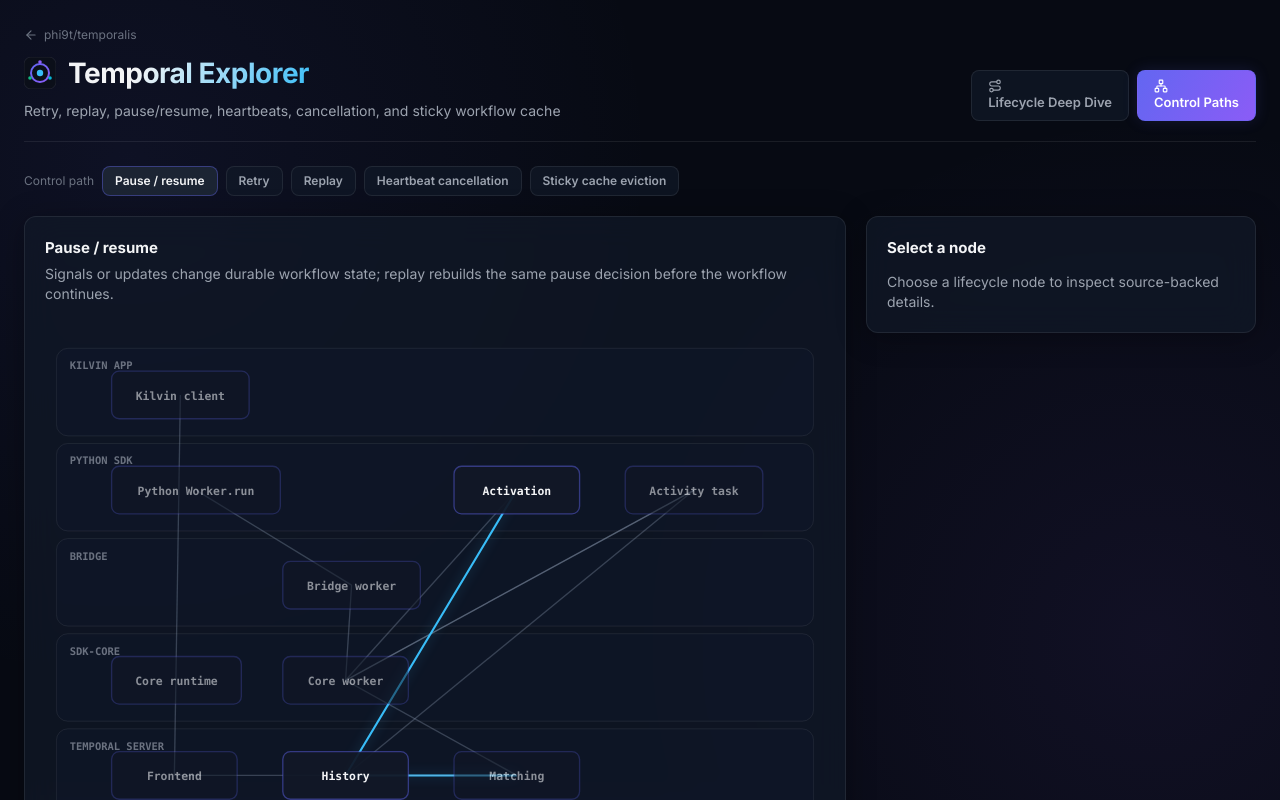
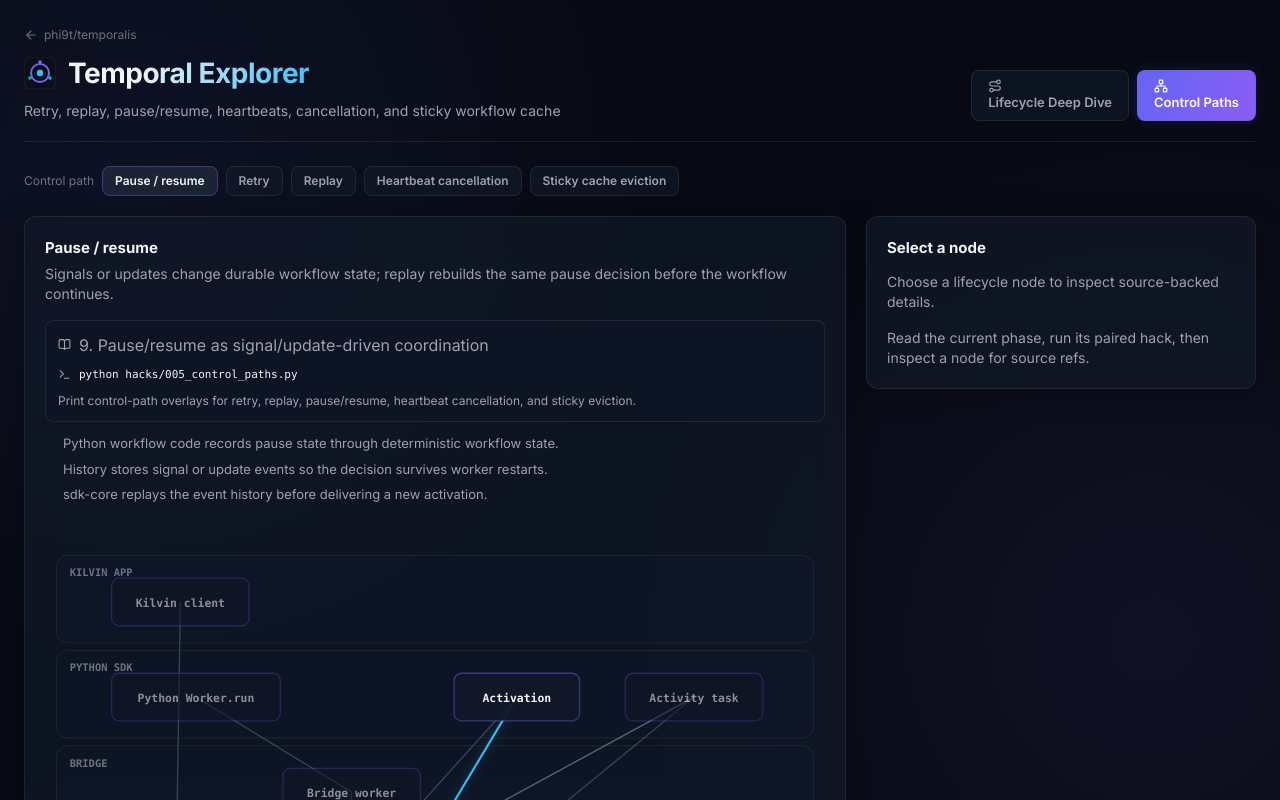
Before and after one commit to phi9t/temporalis, a React (Vite) app in the folder explorer/: page / in a window 1280 px wide. Both pictures are taken after a click on the button "Control Paths". Shown: the top 800 px of the page. Built offline with nearby package versions, Linux system fonts and the light colour scheme.

Commit message:
Add guide and hack links to Temporal explorer

```diff
--- a/explorer/src/control/ControlPathsExplorer.tsx
+++ b/explorer/src/control/ControlPathsExplorer.tsx
@@ -1,8 +1,10 @@
 import { useEffect, useMemo, useState } from 'react'
+import { BookOpen, Terminal } from 'lucide-react'
 import { AsyncBoundary } from '@/explorer-kit/AsyncBoundary'
 import { SubjectSwitcher } from '@/explorer-kit/SubjectSwitcher'
 import { Card, CardContent, CardHeader, CardTitle } from '@/components/ui/card'
 import type { ExplorerModeProps } from '@/explorer-kit/mode'
+import { guideUrl } from '@/lib/assets'
 import { errorMessage, fetchExplorerJson } from '@/lib/fetch'
 import LifecycleDiagram from '@/lifecycle/LifecycleDiagram'
 import LifecycleDrawer from '@/lifecycle/LifecycleDrawer'
@@ -106,8 +108,29 @@
           <CardHeader>
             <CardTitle>{scenario.label}</CardTitle>
             <p className="text-sm text-ink-soft">{scenario.summary}</p>
+            <div className="guide-hack-panel compact">
+              <a
+                className="guide-action"
+                href={guideUrl(scenario.guide_anchor)}
+                target="_blank"
+                rel="noopener noreferrer"
+              >
+                <BookOpen size={13} aria-hidden="true" />
+                <span>{scenario.guide_title}</span>
+              </a>
+              <div className="guide-command">
+                <Terminal size={13} aria-hidden="true" />
+                <code>python {scenario.hack_script}</code>
+              </div>
+              <p className="text-xs text-ink-soft">{scenario.hack_summary}</p>
+            </div>
           </CardHeader>
           <CardContent>
+            <ul className="control-details">
+              {scenario.details.map((detail) => (
+                <li key={detail}>{detail}</li>
+              ))}
+            </ul>
             <LifecycleDiagram
               nodes={lifecycle.nodes}
               edges={lifecycle.edges}
--- a/explorer/src/index.css
+++ b/explorer/src/index.css
@@ -375,6 +375,60 @@
   color: var(--color-cyan);
 }
 
+.guide-hack-panel {
+  display: grid;
+  gap: 10px;
+  padding: 12px;
+  border: 1px solid var(--color-panelborder);
+  border-radius: var(--radius-btn);
+  background: rgba(15, 23, 42, 0.42);
+}
+
+.guide-hack-panel.compact {
+  margin-top: 12px;
+}
+
+.guide-action,
+.guide-command {
+  display: grid;
+  grid-template-columns: auto minmax(0, 1fr);
+  align-items: center;
+  gap: 8px;
+  min-width: 0;
+  color: var(--color-ink-soft);
+}
+
+.guide-action {
+  text-decoration: none;
+}
+
+.guide-action span {
+  min-width: 0;
+  overflow-wrap: anywhere;
+}
+
+.guide-action:hover {
+  color: var(--color-cyan);
+}
+
+.guide-command code {
+  min-width: 0;
+  overflow-wrap: anywhere;
+  font-size: 11px;
+  color: var(--color-ink);
+}
+
+.control-details {
+  margin: 0 0 18px;
+  padding-left: 18px;
+  color: var(--color-ink-soft);
+  font-size: 13px;
+}
+
+.control-details li + li {
+  margin-top: 6px;
+}
+
 @media (prefers-reduced-motion: reduce) {
   .lifecycle-edge line,
   .lifecycle-node,
--- a/explorer/src/lib/assets.ts
+++ b/explorer/src/lib/assets.ts
@@ -9,6 +9,10 @@
   return dataUrl('logo-mark.svg')
 }
 
+export function guideUrl(anchor: string): string {
+  return `${import.meta.env.BASE_URL}HACKERS_GUIDE.md#${anchor}`
+}
+
 export function sourceUrl(repoUrl: string, commit: string, path: string, line?: number): string {
   const anchor = line ? `#L${line}` : ''
   return `${repoUrl.replace(/\.git$/, '')}/blob/${commit}/${path}${anchor}`
--- a/explorer/src/lifecycle/LifecycleDrawer.tsx
+++ b/explorer/src/lifecycle/LifecycleDrawer.tsx
@@ -1,6 +1,26 @@
-import { ExternalLink } from 'lucide-react'
+import { BookOpen, ExternalLink, Terminal } from 'lucide-react'
 import { Card, CardContent, CardHeader, CardTitle } from '@/components/ui/card'
+import { guideUrl } from '@/lib/assets'
 import type { LifecycleNode, LifecyclePhase } from './types'
+
+function GuideHackPanel({ phase }: { phase: LifecyclePhase | null }) {
+  if (!phase) return null
+
+  return (
+    <div className="guide-hack-panel">
+      <h4 className="font-mono text-xs uppercase text-ink-muted">Read / Run / Inspect</h4>
+      <a className="guide-action" href={guideUrl(phase.guide_anchor)} target="_blank" rel="noopener noreferrer">
+        <BookOpen size={13} aria-hidden="true" />
+        <span>{phase.guide_title}</span>
+      </a>
+      <div className="guide-command">
+        <Terminal size={13} aria-hidden="true" />
+        <code>python {phase.hack_script}</code>
+      </div>
+      <p className="text-xs text-ink-soft">{phase.hack_summary}</p>
+    </div>
+  )
+}
 
 export default function LifecycleDrawer({
   node,
@@ -16,7 +36,11 @@
           <CardTitle>{phase?.label ?? 'Select a node'}</CardTitle>
         </CardHeader>
         <CardContent className="text-sm text-ink-soft">
-          {phase?.summary ?? 'Choose a lifecycle node to inspect source-backed details.'}
+          <div className="space-y-4">
+            <p>{phase?.summary ?? 'Choose a lifecycle node to inspect source-backed details.'}</p>
+            <p>Read the current phase, run its paired hack, then inspect a node for source refs.</p>
+            <GuideHackPanel phase={phase} />
+          </div>
         </CardContent>
       </Card>
     )
@@ -33,6 +57,7 @@
       <CardContent className="space-y-4 text-sm">
         <p className="text-ink">{node.summary}</p>
         <p className="text-ink-soft">{node.notes}</p>
+        <GuideHackPanel phase={phase} />
         <div>
           <h4 className="mb-2 font-mono text-xs uppercase text-ink-muted">Source refs</h4>
           <div className="space-y-2">
```
Also changed, not shown: explorer/src/lifecycle/types.ts (+10 -2 lines), 2 other files (tests, documents, lock files or other folders).
